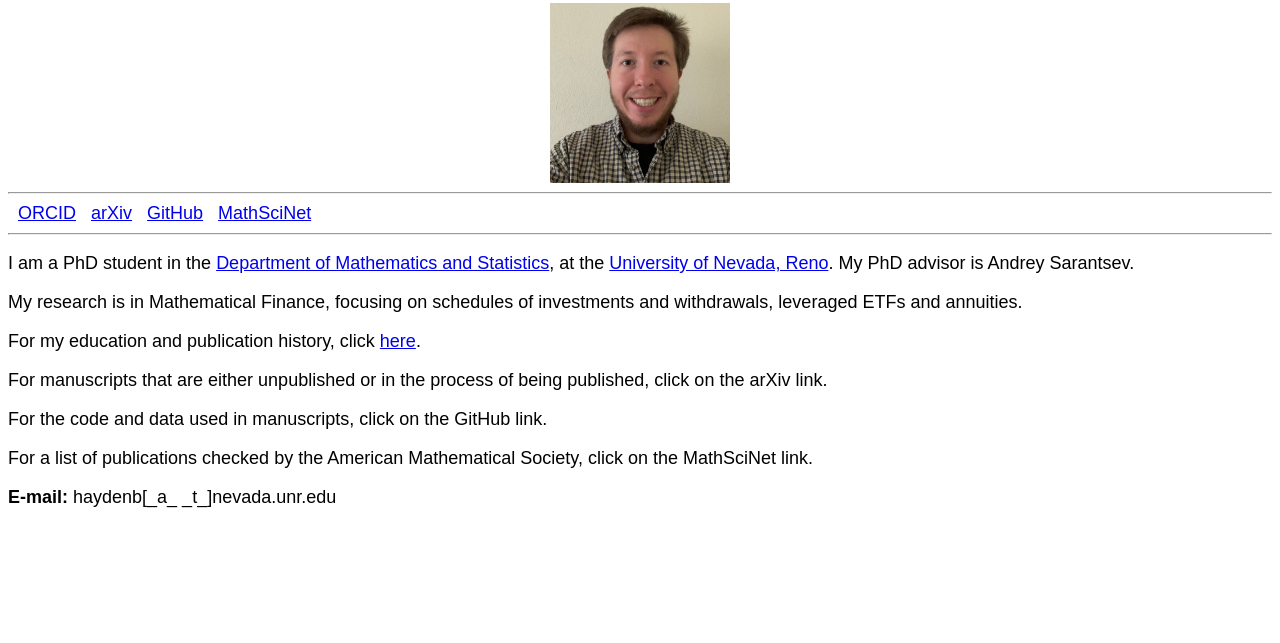
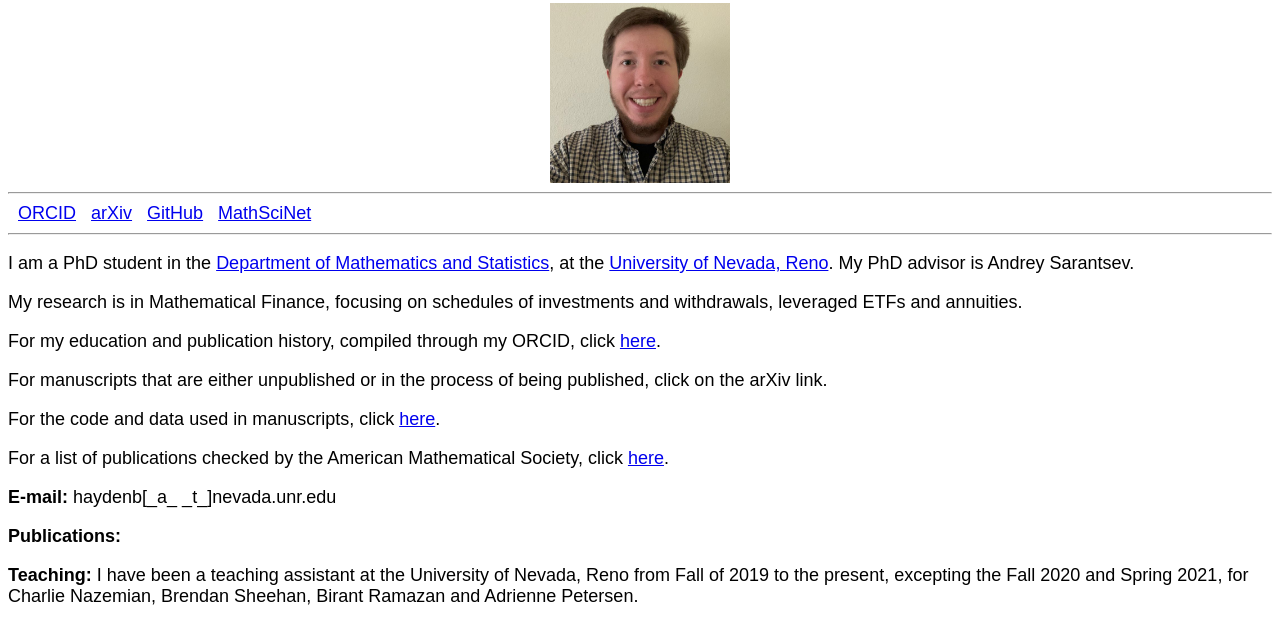
Before and after one commit to HaydenBrown/Home, a plain HTML site: page index.html in a window 1280 px wide. Shown: the part 71-714 px from the top of the page. Drawn offline with Linux system fonts and the light colour scheme.

Commit message:
Update index.html

```diff
--- a/index.html
+++ b/index.html
@@ -23,9 +23,12 @@ My PhD advisor is Andrey Sarantsev.
 <p>
 My research is in Mathematical Finance, focusing on schedules of investments and withdrawals, leveraged ETFs and annuities.
 </p>
-<p> For my education and publication history, click <a href = "http://orcid.org/0000-0002-2975-2711">here</a>. </p>
+<p> For my education and publication history, compiled through my ORCID, click <a href = "http://orcid.org/0000-0002-2975-2711">here</a>. </p>
 <p> For manuscripts that are either unpublished or in the process of being published, click on the arXiv link. </p>
-<p> For the code and data used in manuscripts, click on the GitHub link. </p>
-<p> For a list of publications checked by the American Mathematical Society, click on the MathSciNet link. </p>
+<p> For the code and data used in manuscripts, click <a href = "https://github.com/HaydenBrown/Investing">here</a>. </p>
+<p> For a list of publications checked by the American Mathematical Society, click <a href = "https://mathscinet.ams.org/mathscinet/author?authorId=1557115">here</a>. </p>
+<p> <strong> E-mail: </strong> haydenb[_a_ _t_]nevada.unr.edu </p>
 
-<p> <strong> E-mail: </strong> haydenb[_a_ _t_]nevada.unr.edu </p>
+<p> <strong> Publications: </strong> </p>
+
+<p> <strong> Teaching: </strong> I have been a teaching assistant at the University of Nevada, Reno from Fall of 2019 to the present, excepting the Fall 2020 and Spring 2021,  for Charlie Nazemian, Brendan Sheehan, Birant Ramazan and Adrienne Petersen. </p>
```
